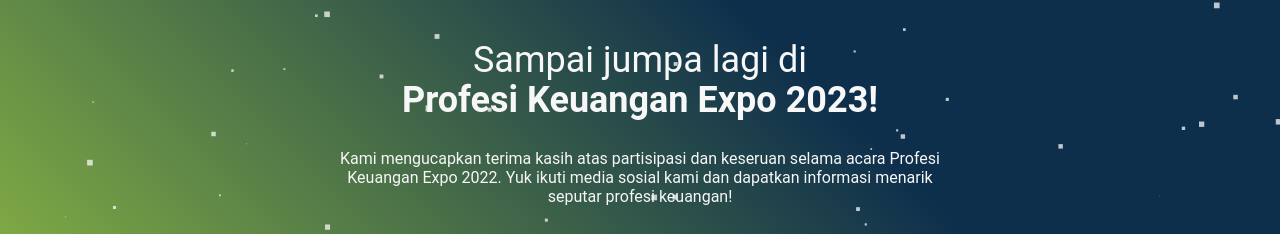
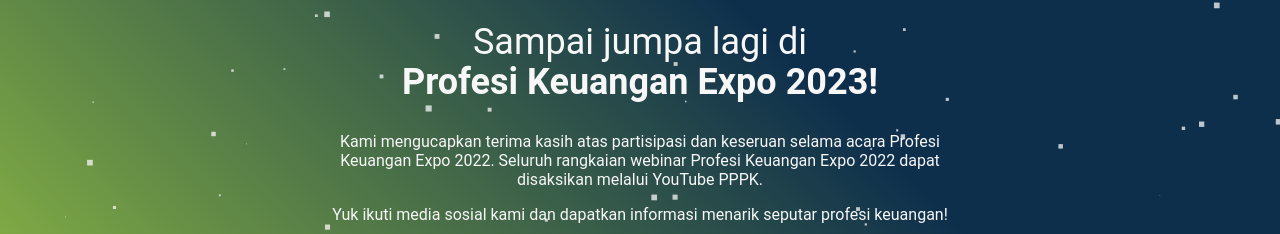
Before and after one commit to jetmiky/expo-landing, a website: page index.html in a window 1280 px wide. Shown: the part 286-520 px from the top of the page. Drawn offline with nearby package versions, Linux system fonts and the light colour scheme; files that its build step writes are made by us from their sources.

Commit message:
Modify main paragraph content

```diff
--- a/index.html
+++ b/index.html
@@ -93,8 +93,12 @@
         </h1>
         <p class="text-center mx-auto main-paragraph">
           Kami mengucapkan terima kasih atas partisipasi dan keseruan selama
-          acara Profesi Keuangan Expo 2022. Yuk ikuti media sosial kami dan
-          dapatkan informasi menarik seputar profesi keuangan!
+          acara Profesi Keuangan Expo 2022. Seluruh rangkaian webinar Profesi
+          Keuangan Expo 2022 dapat disaksikan melalui YouTube PPPK.
+        </p>
+        <p class="text-center mx-auto main-paragraph">
+          Yuk ikuti media sosial kami dan dapatkan informasi menarik seputar
+          profesi keuangan!
         </p>
 
         <div class="actions flex justify-center">
```
